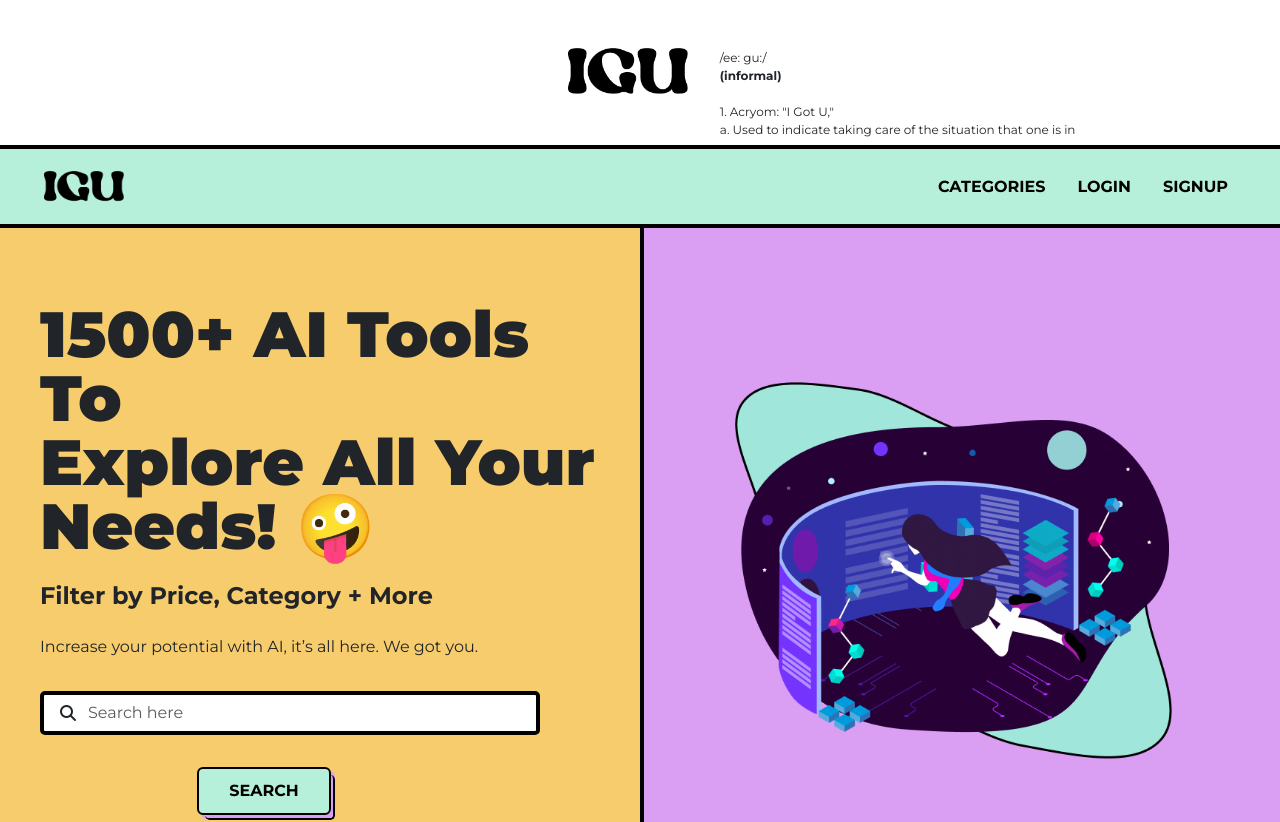
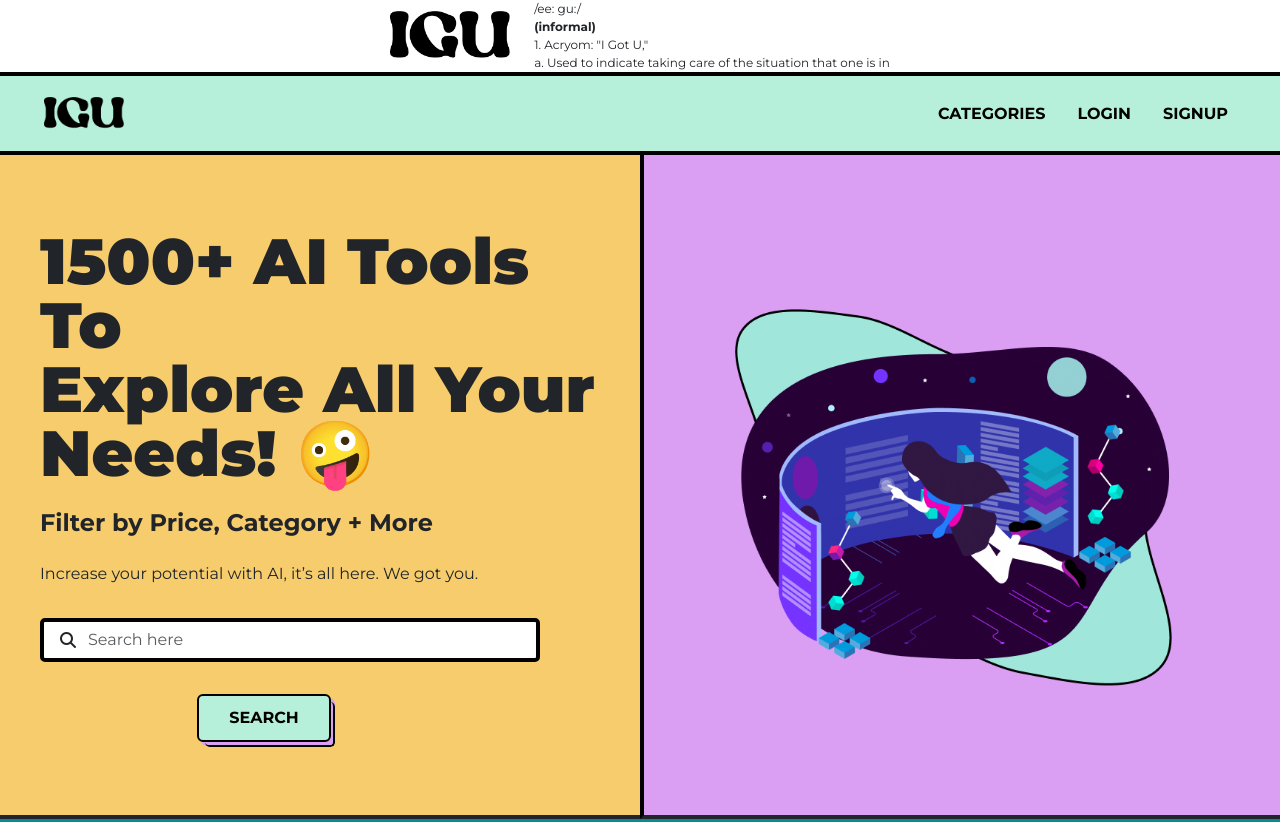
Before and after one commit to Dmytro-Tihunov/IGUD, a React (Create React App) app: page / in a window 1280 px wide. Shown: the top 822 px of the page. Built offline with nearby package versions, Linux system fonts and the light colour scheme; no server answers; the database is empty.

Commit message:
4 mobile

```diff
--- a/src/components/Header/Header.css
+++ b/src/components/Header/Header.css
@@ -1,35 +1,32 @@
 @import url(../../App.css);
-
-.headerLogoSection {
-  padding: 3rem;
-}
 
 .headerLogoSection .logoRow {
   display: flex;
-  justify-content: center;
+  justify-content: space-between;  /* Push children to the extremes */
   align-items: center;
-  position: relative; /* Add relative positioning */
+  width: 70%;  /* Adjust this width if needed */
+  margin: 0 auto;  /* Center the logoRow */
 }
-
 
 .headerLogoSection .logoCol img {
   max-width: 120px;
+  display: block;
 }
 
 .headerLogoSection .explanations {
   font-size: 12px;
-  position: absolute; /* Change from fixed to absolute */
-  left: 57%; /* Adjusts the horizontal position of the explanations */
-  top: 3%; /* Adjusts the vertical position of the explanations */
-  display: flex;
-  flex-direction: column;
 }
 
-@media (max-width: 992px) {
+@media (max-width: 768px) {
+  .headerLogoSection .logoCol img {
+    max-width: 80px;
+  }
+
   .headerLogoSection .explanations {
-    display: none;
+    font-size: 10px;
   }
 }
+
 
 /* ===
 HEADER SECTION
--- a/src/components/Hot/Button.css
+++ b/src/components/Hot/Button.css
@@ -62,11 +62,3 @@
     font-size: 20px;
   }
 }
-
-@media (max-width: 768px) {
-  .component {
-    display: flex;
-    flex-direction: column;
-    margin: 0 10px;
-  }
-}
--- a/src/components/Hot/Hot.css
+++ b/src/components/Hot/Hot.css
@@ -2,7 +2,7 @@
 
 .hotSection {
   background-color: var(--bg-two);
-  padding: 0rem 50;
+  padding: 0rem 50px;
   border-bottom: 4px solid #000;
   padding-bottom: 50px;
 }
@@ -10,7 +10,7 @@
 .image-hot {
   width: 100%;
   height: 430px;
-  background-position: top;
+  background-position: center;
   background-size: cover;
 }
 
@@ -36,6 +36,7 @@
 }
 
 .hotSection .carouselRow {
+  display: flex;
   justify-content: center;
   align-items: center;
   padding: 3rem 4rem;
@@ -71,12 +72,6 @@
   width: 5%;
 }
 
-@media (max-width: 992px) {
-  .hotSection .sectionTitle {
-    font-size: 2.2rem;
-  }
-}
-
 .category-button {
   display: flex;
   justify-content: space-between;
```
